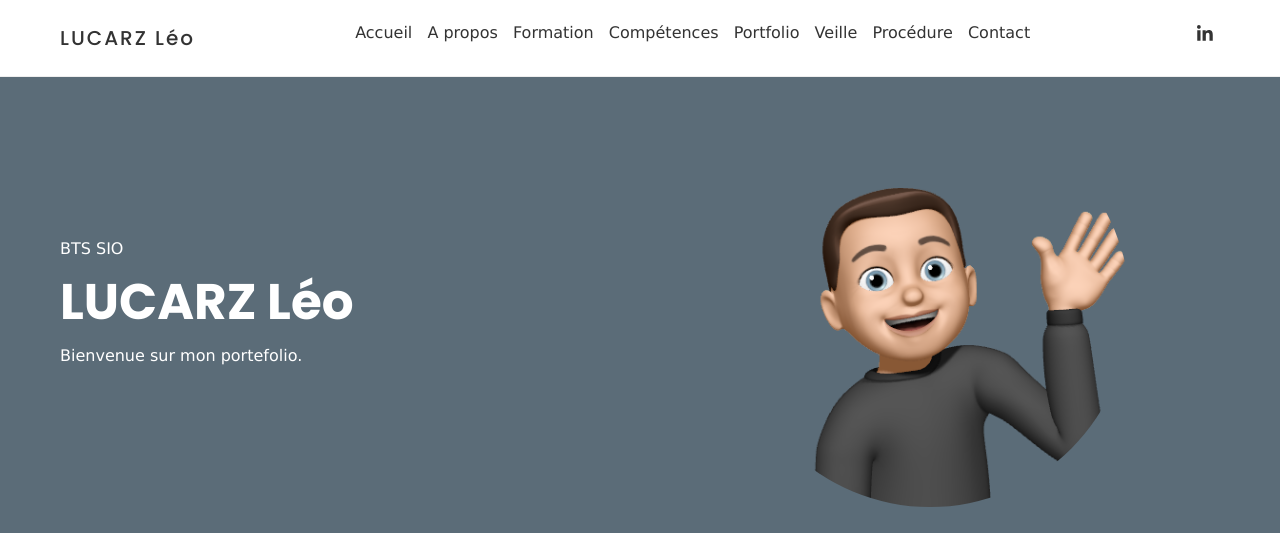
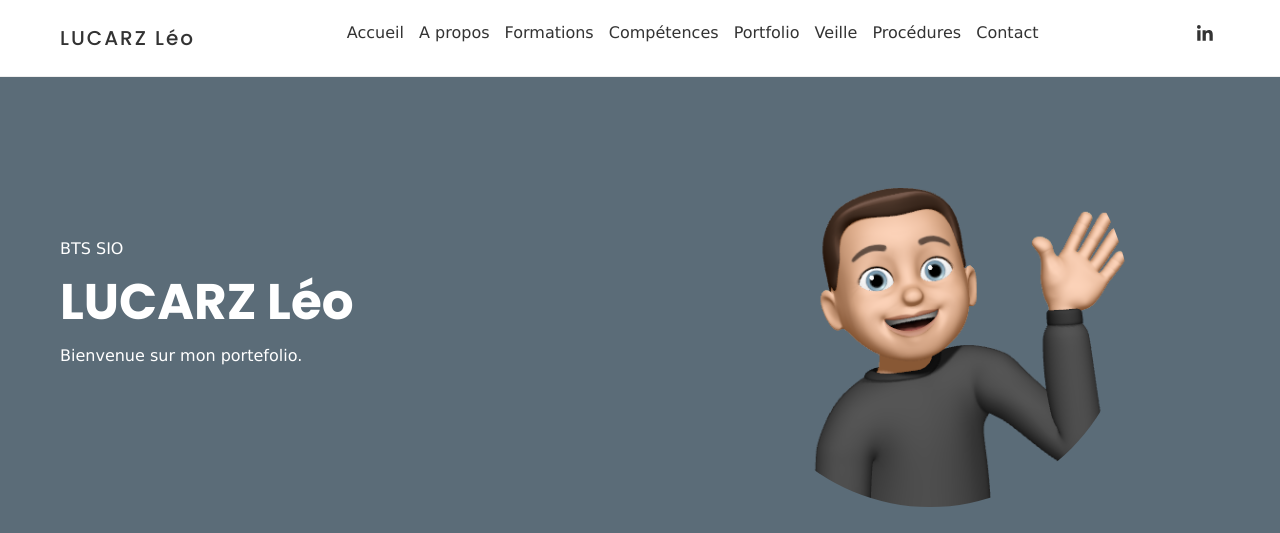
Before and after one commit to llucarz/portfolio, a PHP site: page / in a window 1280 px wide. Shown: the top 533 px of the page. Run offline with PHP 8.4, Linux system fonts and the light colour scheme; some libraries are stand-ins or nearby versions.

Commit message:
Correction

```diff
--- a/php/1-header.php
+++ b/php/1-header.php
@@ -5,11 +5,11 @@
         <ul class="menu list-unstyled">
           <li><a href="#hero">Accueil</a></li>
           <li><a href="#about">A propos</a></li>
-          <li><a href="#services">Formation</a></li>
+          <li><a href="#services">Formations</a></li>
           <li><a href="#skills">Compétences</a></li>
           <li><a href="#portfolio">Portfolio</a></li>
           <li><a href="https://veille.lucarz.fr" target="_blank">Veille</a></li>
-          <li><a href="https://procedure.lucarz.fr" target="_blank">Procédure</a></li>
+          <li><a href="https://procedure.lucarz.fr" target="_blank">Procédures</a></li>
           <li><a href="#contact">Contact</a></li>
         </ul>
       </nav>
```
